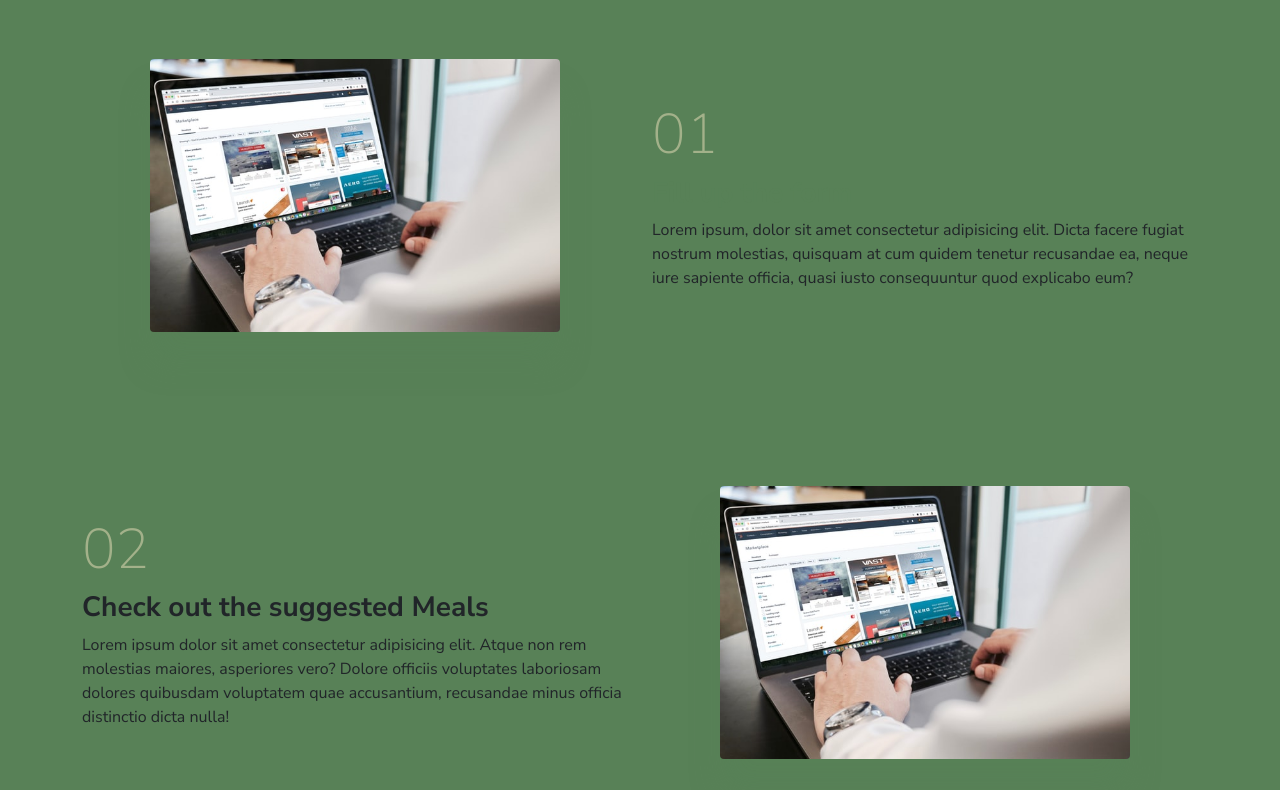
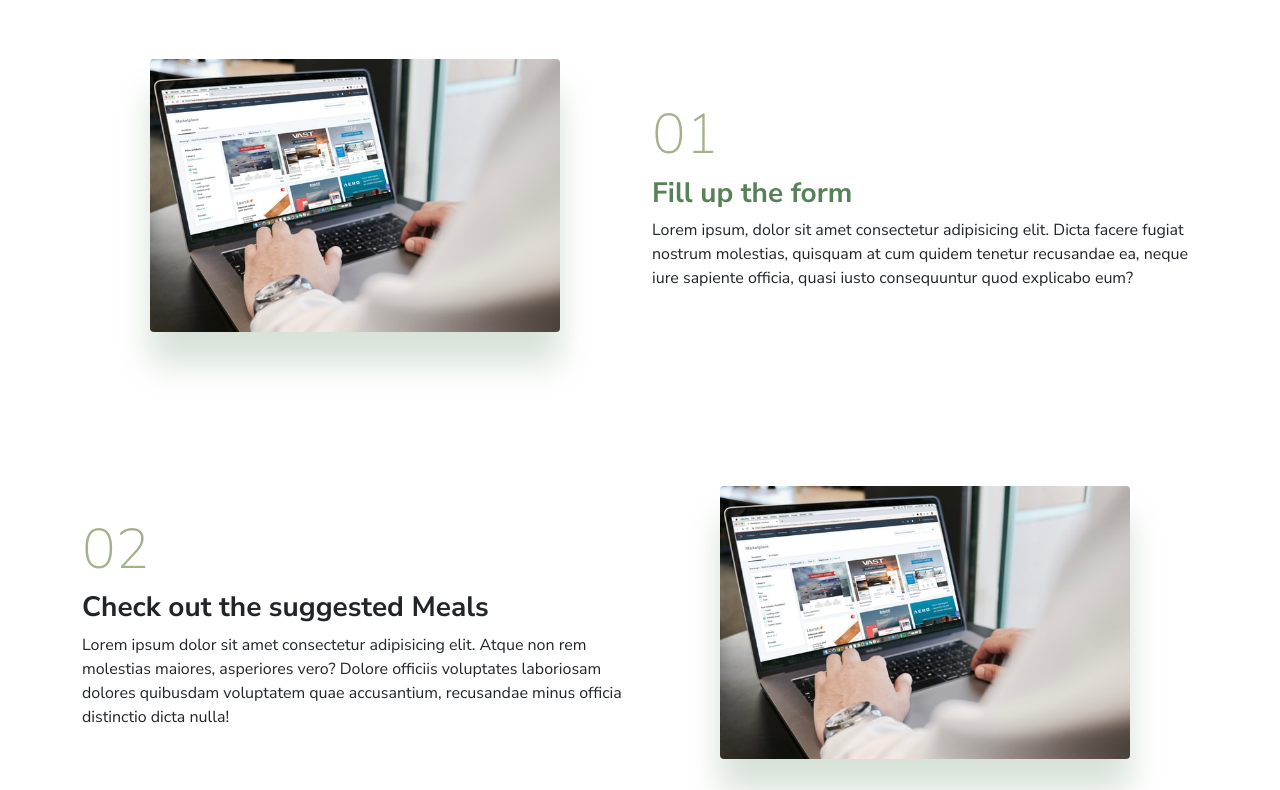
Before and after one commit to elizesalvacion/meal-planner-v2, a plain HTML site: page index.html in a window 1280 px wide. Shown: the part 657-1447 px from the top of the page. Drawn offline with nearby package versions, Linux system fonts and the light colour scheme; a web font is replaced by a local one.

Commit message:
change background

```diff
--- a/style.css
+++ b/style.css
@@ -1,5 +1,5 @@
 * {
-  background-color: #588157;
+  /* background-color: #588157; */
 }
 
 .nav {
```
